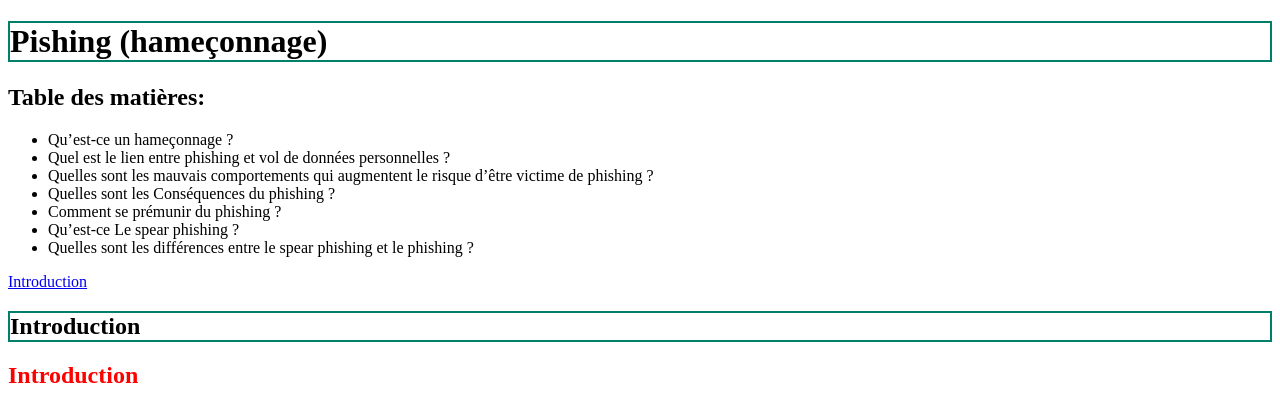
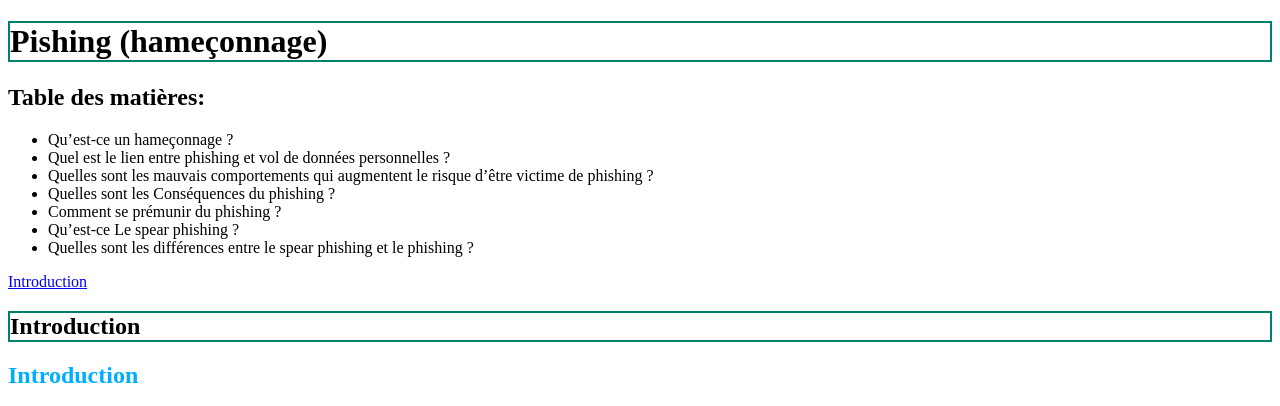
Before and after one commit to silvagoncalves/projet-html-1gy, a plain HTML site: page index.html in a window 1280 px wide. Shown: the top 406 px of the page. Drawn offline with Linux system fonts and the light colour scheme.

Commit message:
modifcation

```diff
--- a/index.html
+++ b/index.html
@@ -29,7 +29,7 @@
 
     <h2 id="h2-special" >Introduction</h2>
 
-    <h2 class="red" id="section-introduction">Introduction</h2>
+    <h2 class="blue" id="section-introduction">Introduction</h2>
 
     <p>L'hameçonnage (ou phishing) est une manière pour les fraudeurs d’acquérir des informations personnelles afin d’usurper une identité. Le but étant de donner confiance à la victime et qu’elle croit s’adresse à un site fiable : banque, administration, etc. Cette technique permet à l’arnaqueur de lui soutirer des informations personnelles : mot de passe, numéro de carte de crédit, date de naissance, etc. Les informations de connexion sont ensuite transmises au malfaiteur, qui les utilise pour voler les identités, piller les comptes en banque et vendre des informations personnelles sur le marché noir. </p>
 
@@ -69,7 +69,7 @@
     </ul>
         <h3></h3>
 
-    <h2>Références</h2>
+    <h2 class="blue"> Références</h2>
 
     <ul>
         <li>Image 1 : tirée de <a href="https://www.google.com">Page Google</a></li>
--- a/styles.css
+++ b/styles.css
@@ -1,5 +1,5 @@
 h2.red {
-    color: red;
+    color: rgb(0, 195, 255);
 }
 
 h2.blue {
```
